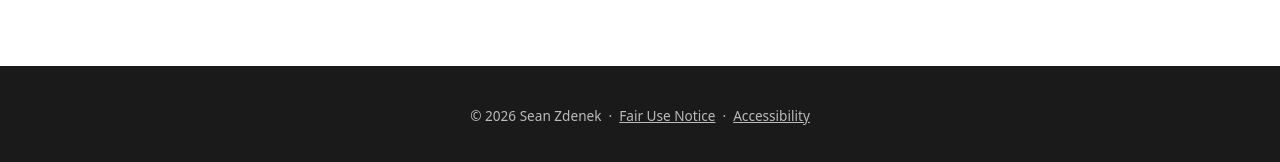
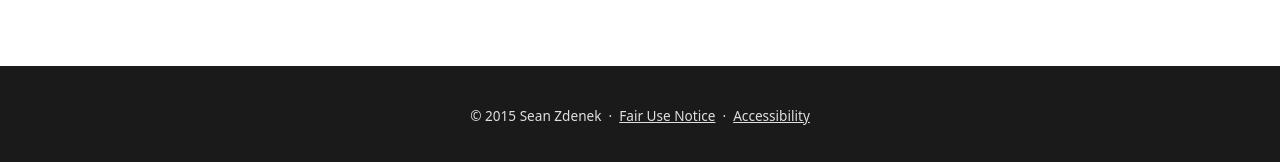
Before and after one commit to szdenek/readingsounds-site, a Jekyll site: the page built from index.html, in a window 1280 px wide and 1355 px high. Shown: the part 1190-1352 px from the top of the window. Built offline with Jekyll 4.4.1, drawn with Linux system fonts in a browser that asks for light colours.

Commit message:
Footer: lighten text to #e0e0e0, set copyright year to 2015
Co-Authored-By: Claude Sonnet 4.6 <noreply@anthropic.com>

```diff
--- a/_layouts/default.html
+++ b/_layouts/default.html
@@ -30,7 +30,7 @@
 
   <footer class="site-footer">
     <div class="wrapper">
-      <p>&copy; {{ 'now' | date: "%Y" }} Sean Zdenek &nbsp;&middot;&nbsp; <a href="{{ '/fair-use-notice/' | relative_url }}">Fair Use Notice</a> &nbsp;&middot;&nbsp; <a href="{{ '/accessibility-statement/' | relative_url }}">Accessibility</a></p>
+      <p>&copy; 2015 Sean Zdenek &nbsp;&middot;&nbsp; <a href="{{ '/fair-use-notice/' | relative_url }}">Fair Use Notice</a> &nbsp;&middot;&nbsp; <a href="{{ '/accessibility-statement/' | relative_url }}">Accessibility</a></p>
     </div>
   </footer>
 </body>
--- a/assets/main.scss
+++ b/assets/main.scss
@@ -362,7 +362,7 @@ h1, h2, h3, h4 {
 // -----------------------------------------------
 .site-footer {
   background: #1a1a1a;
-  color: #bbb;
+  color: #e0e0e0;
   padding: 1.5rem;
   margin-top: 4rem;
   font-family: $sans-stack;
@@ -370,7 +370,7 @@ h1, h2, h3, h4 {
   text-align: center;
 
   a {
-    color: #bbb;
+    color: #e0e0e0;
     &:hover { color: #fff; }
   }
 }
```
